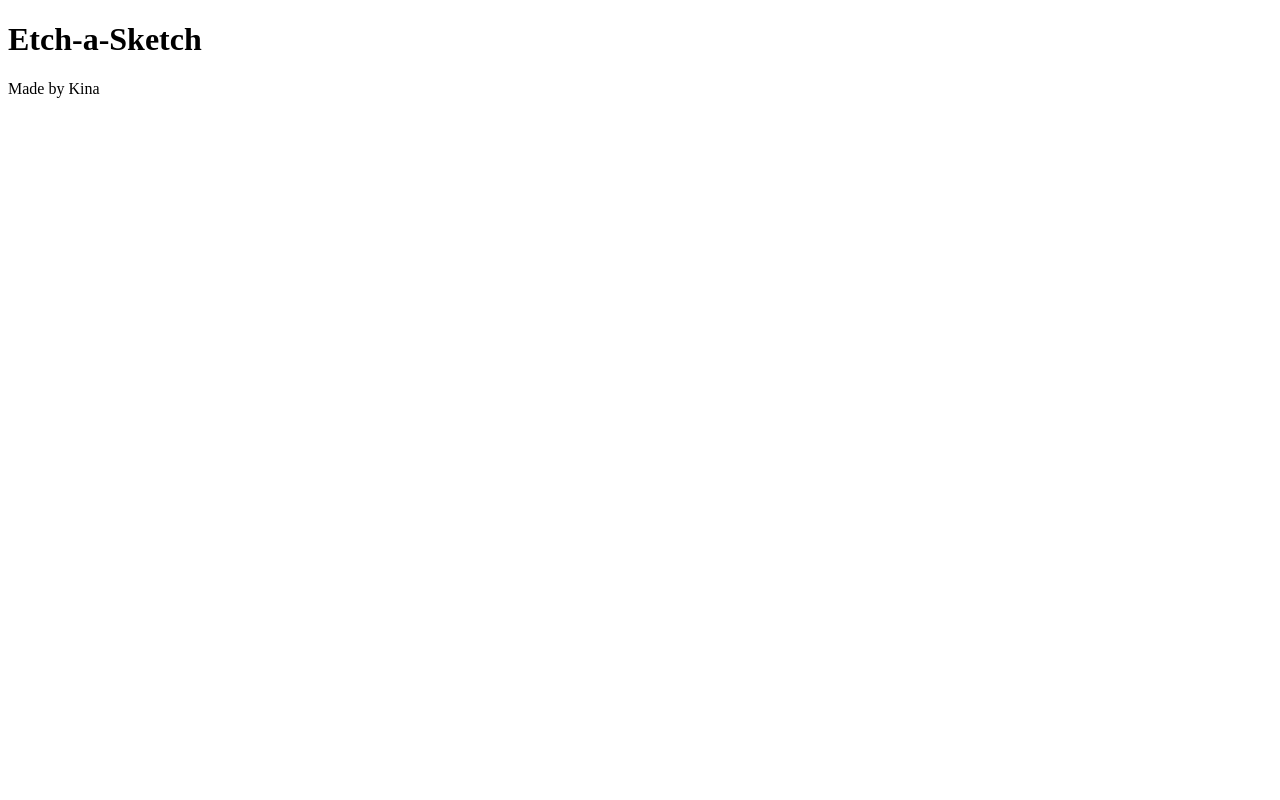
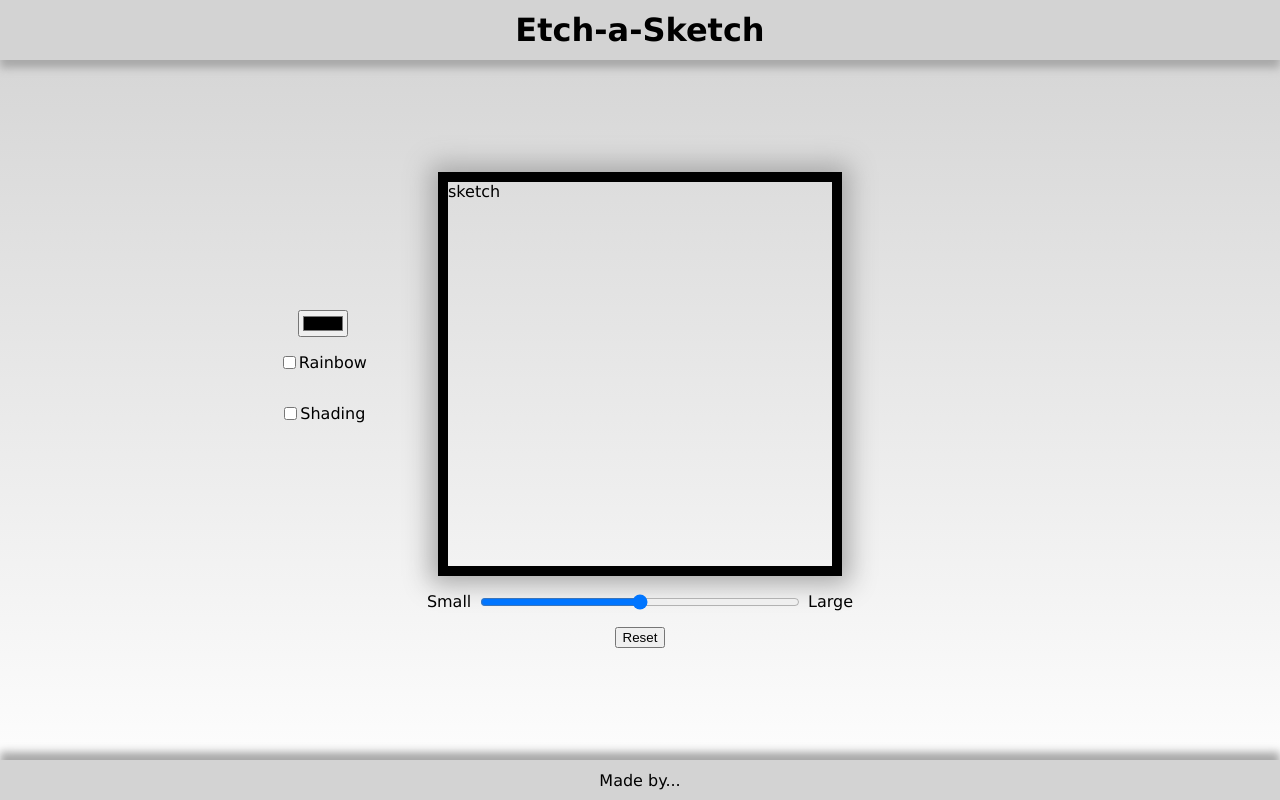
Before and after one commit to kinacinspace/etch-a-sketch, a plain HTML site: page index.html in a window 1280 px wide. Drawn offline with Linux system fonts and the light colour scheme.

Commit message:
Added mostly complete styling

```diff
--- a/index.html
+++ b/index.html
@@ -4,18 +4,39 @@
 	<meta charset="utf-8">
 	<meta name="viewport" content="width=device-width, initial-scale=1">
 	<title>Etch-a-Sketch</title>
+	<link rel="stylesheet" type="text/css" href="style.css">
 </head>
 <body>
 	<header>
 		<h1>Etch-a-Sketch</h1>
 	</header>
 	<main>
-		<div class="tools"></div>
-		<div class="sketch"></div>
-		<div class="options"></div>
+		<div class="tools-sketch">
+			<div class="tools">
+				<input type="color" name="color-picker">
+				<div class="rainbow-toggle">
+					<input type="checkbox" name="rainbow">
+					<p>Rainbow</p>
+				</div>
+				<div class="shade-toggle">
+					<input type="checkbox" name="shade">
+					<p>Shading</p>
+				</div>
+			</div>
+			<div class="sketch">sketch</div>
+			<div class="align-div"> </div>
+		</div>
+		<div class="options">
+			<div class=size-range-container>
+				<p>Small</p>
+				<input class="size-range" type="range" name="size">
+				<p>Large</p>
+			</div>
+			<button>Reset</button>
+		</div>
 	</main>
 	<footer>
-		<p>Made by Kina</p>
+		<p>Made by...</p>
 	</footer>
 </body>
 </html>
--- /dev/null
+++ b/style.css
@@ -0,0 +1,99 @@
+body {
+	display: flex;
+	flex-direction: column;
+	justify-content: space-between;
+	align-items: center;
+	height: 100vh;
+	margin: 0;
+	background: linear-gradient(lightgray, white);
+	font-family: Verdana, Arial, Tahoma, Serif;
+}
+
+header,
+footer {
+	width: 100vw;
+	flex: 0 1 auto;
+	min-height: 40px;
+	height: 60px;
+	background-color: lightgray;
+	display: flex;
+	justify-content: center;
+	align-items: center;
+}
+
+header {
+	box-shadow: 0px 1vh 1vh darkgray;
+}
+
+footer {
+	min-heigh: 30px;
+	height: 40px;
+	box-shadow: 0px -1vh 1vh darkgray;
+}
+
+header h1,
+footer p {
+	margin: 0;
+	text-align: center;
+}
+
+
+
+main {
+	display:flex;
+	flex-direction: column;
+	align-items: center;
+	margin: 16px 0;
+}
+
+
+.tools-sketch {
+	display: flex;
+	align-items: center;
+}
+
+.tools,
+.align-div {
+	width: 18vw;
+}
+
+.tools {
+	display:flex;
+	flex-direction: column;
+	align-items: center;
+}
+
+.rainbow-toggle {
+	display:flex;
+}
+.shade-toggle {
+	display:flex;
+}
+
+.sketch {
+	width: 30vw;
+	height: 30vw;
+	border: solid;
+	border-width: 10px;
+	display: flex;
+	flex-wrap: wrap;
+	box-shadow: 0px 0vh 3vh 1vh darkgray;
+}
+
+
+.options {
+	display: flex;
+	flex-direction: column;
+	align-items: center;
+}
+
+.size-range-container {
+	display: flex;
+	justify-content: center;
+	align-items: center;
+	gap: 0.5vw;
+}
+
+.size-range {
+	width: 25vw;
+}
```
